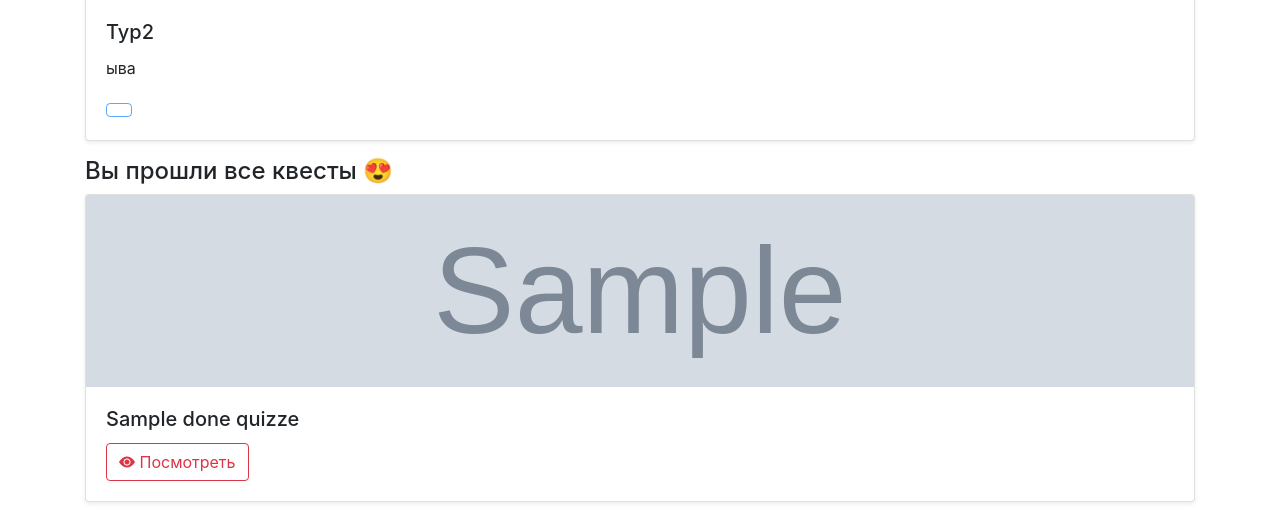
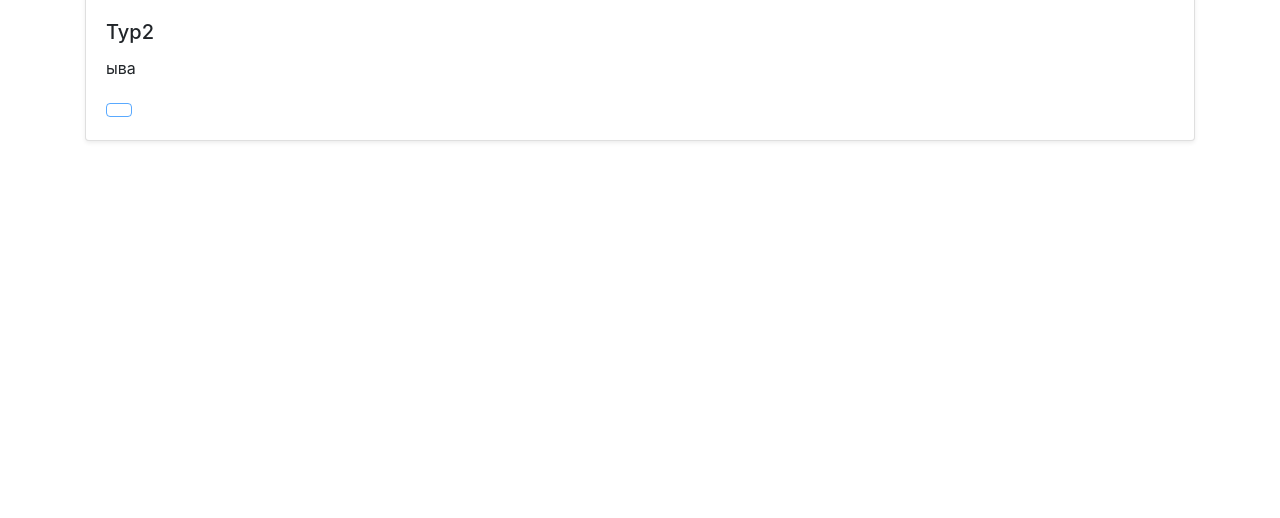
Before and after one commit to misha143/mathematical_olympiads, a Django app: template mathematical_olympiads/templates/index.html in a window 1280 px wide. Shown: the part 1157-1675 px from the top of the page. After the commit the page ends 1299 px from the top, so only its background shows below. Run offline with Django 4.2, Linux system fonts and the light colour scheme; data comes from the database, SQL or seed files in the repository; both versions use the stored data as it was after the commit; the template is opened without the code that fills it: values that come from a table or form of the project are taken from there, most other values are stand-ins (such as "Sample title", 1, 10 or a date in 2020); grey boxes marked "Sample" are stand-in pictures.

Commit message:
обновил

```diff
--- a/mathematical_olympiads/templates/index.html
+++ b/mathematical_olympiads/templates/index.html
@@ -161,55 +161,9 @@
 
 
 
-    {% if not_done_quizzes|length > 1 %}
-    <br>
-    <h4>Закрытые квесты 🚫</h4>
-    <p>Открываются по мере прохождения квестов.</p>
-
-    {% for q in not_done_quizzes %}
-    {% if not forloop.first %}
-    <div class="card shadow-sm" style="margin-bottom: 1rem">
-        <img class="card-img-top" src="{{ q.image_url }}"
-            style="width: 100%; height: 12rem; object-fit: cover; filter: brightness(20%);">
-        <div class="card-body">
-            <h5 class="card-title">{{ q.title }}</h5>
-            <button type="button" class="btn btn-outline-danger" disabled><i class="bi bi-lock-fill"></i> Квест
-                недоступен</button>
-
-        </div>
-    </div>
-    {% endif %}
-
-    {% endfor %}
-    {% endif %}
-
-
-    {% if done_quizzes|length > 0 %}
-
-    {% if not_done_quizzes|length == 0 %}
-    <h4>Вы прошли все квесты 😍</h4>
-    {% else %}
-    <br>
-    <h4>Вы прошли 😜👍</h4>
-    {% endif %}
-    {% for q in done_quizzes %}
-    <div class="card shadow-sm" style="margin-bottom: 1rem">
-        <img class="card-img-top" src="{{ q.image_url }}" style="width: 100%; height: 12rem; object-fit: cover;">
-        <div class="card-body">
-            <h5 class="card-title">{{ q.title }}</h5>
-            <a href="{% url 'quiz' q.pk %}" class="btn btn-outline-danger"><i class="bi bi-eye-fill"></i> Посмотреть</a>
-        </div>
-    </div>
-    {% endfor %}
-    {% endif %}
-
-
-
-
 
 </div>
 
 
 
-
 {% endblock %}
```
Also changed, not shown: mathematical_olympiads/app/views.py (+9 -23 lines), mathematical_olympiads/db.sqlite3.
